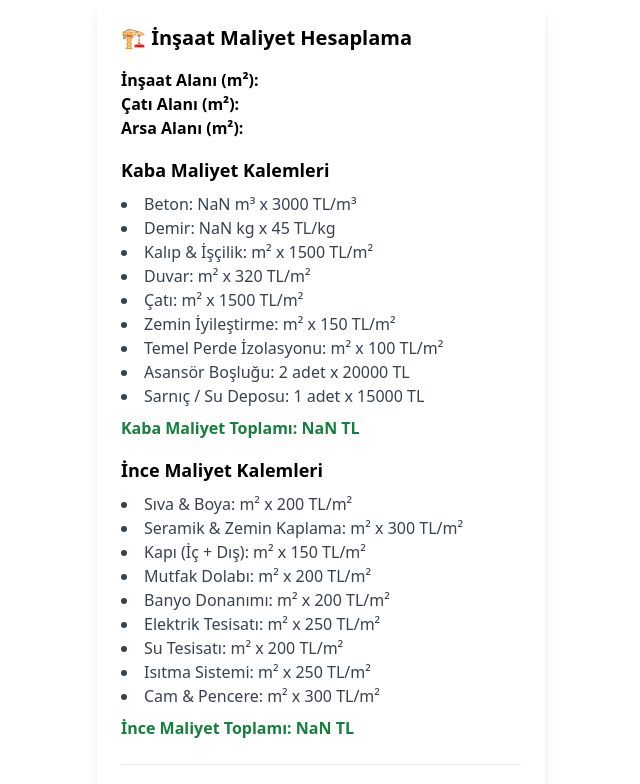
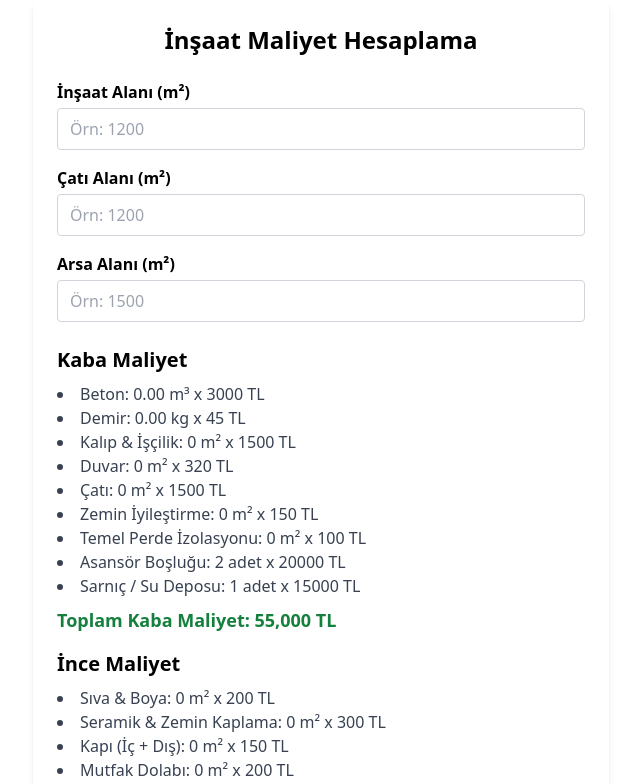
Before and after one commit to hasaannn327-source/Maliyet-hesab, a React (Create React App) app: page / in a window 1280 px wide. Shown: the top 784 px of the page, without its empty margins (319-959 px from the left). Built offline with nearby package versions, Linux system fonts and the light colour scheme; the HTML template or start-up script is replaced by a standard one.

Commit message:
Update App.js

```diff
--- a/src/App.js
+++ b/src/App.js
@@ -1,7 +1,10 @@
 import React, { useState } from "react";
 
-export default function MaliyetModulu({ insaatAlani, catiAlani, arsaAlani }) {
-  // --- SABİT BİRİM FİYATLAR ---
+export default function MaliyetModulu() {
+  const [insaatAlani, setInsaatAlani] = useState("");
+  const [catiAlani, setCatiAlani] = useState("");
+  const [arsaAlani, setArsaAlani] = useState("");
+
   const birimFiyat = {
     beton: 3000,
     demir: 45,
@@ -24,88 +27,116 @@ export default function MaliyetModulu({ insaatAlani, catiAlani, arsaAlani }) {
     camPencere: 300,
   };
 
-  // --- KABA MALİYET HESABI ---
+  // Girdi değerlerini float yap
+  const insaat = parseFloat(insaatAlani) || 0;
+  const cati = parseFloat(catiAlani) || 0;
+  const arsa = parseFloat(arsaAlani) || 0;
+
+  // Kaba maliyet hesaplama
   const kabaMaliyet =
-    insaatAlani * 0.35 * birimFiyat.beton +
-    insaatAlani * 40 * birimFiyat.demir +
-    insaatAlani * birimFiyat.kalipIscilik +
-    insaatAlani * birimFiyat.duvar +
-    catiAlani * birimFiyat.cati +
-    arsaAlani * birimFiyat.zeminIyilestirme +
-    insaatAlani * birimFiyat.temelPerdeIzolasyon +
-    2 * birimFiyat.asansorBoslugu + // 2 adet asansör sabit
-    1 * birimFiyat.sarnic; // 1 adet sarnıç sabit
+    insaat * 0.35 * birimFiyat.beton +
+    insaat * 40 * birimFiyat.demir +
+    insaat * birimFiyat.kalipIscilik +
+    insaat * birimFiyat.duvar +
+    cati * birimFiyat.cati +
+    arsa * birimFiyat.zeminIyilestirme +
+    insaat * birimFiyat.temelPerdeIzolasyon +
+    2 * birimFiyat.asansorBoslugu +
+    1 * birimFiyat.sarnic;
 
-  // --- İNCE MALİYET HESABI ---
+  // İnce maliyet hesaplama
   const inceMaliyet =
-    insaatAlani * birimFiyat.sivaBoya +
-    insaatAlani * birimFiyat.seramikZemin +
-    insaatAlani * birimFiyat.kapi +
-    insaatAlani * birimFiyat.mutfakDolabi +
-    insaatAlani * birimFiyat.banyo +
-    insaatAlani * birimFiyat.elektrik +
-    insaatAlani * birimFiyat.suTesisati +
-    insaatAlani * birimFiyat.isitma +
-    insaatAlani * birimFiyat.camPencere;
+    insaat * birimFiyat.sivaBoya +
+    insaat * birimFiyat.seramikZemin +
+    insaat * birimFiyat.kapi +
+    insaat * birimFiyat.mutfakDolabi +
+    insaat * birimFiyat.banyo +
+    insaat * birimFiyat.elektrik +
+    insaat * birimFiyat.suTesisati +
+    insaat * birimFiyat.isitma +
+    insaat * birimFiyat.camPencere;
 
-  // --- TOPLAM MALİYET ---
   const toplamMaliyet = kabaMaliyet + inceMaliyet;
 
   return (
-    <div className="p-6 max-w-md mx-auto bg-white rounded shadow-lg">
-      <h2 className="text-xl font-bold mb-4">🏗️ İnşaat Maliyet Hesaplama</h2>
+    <div className="max-w-xl mx-auto p-6 bg-white rounded-lg shadow-md">
+      <h1 className="text-2xl font-bold mb-6 text-center">İnşaat Maliyet Hesaplama</h1>
 
       <div className="mb-4">
-        <div>
-          <span className="font-semibold">İnşaat Alanı (m²): </span> {insaatAlani}
-        </div>
-        <div>
-          <span className="font-semibold">Çatı Alanı (m²): </span> {catiAlani}
-        </div>
-        <div>
-          <span className="font-semibold">Arsa Alanı (m²): </span> {arsaAlani}
-        </div>
+        <label className="block mb-1 font-semibold">İnşaat Alanı (m²)</label>
+        <input
+          type="number"
+          value={insaatAlani}
+          onChange={(e) => setInsaatAlani(e.target.value)}
+          className="w-full border border-gray-300 rounded px-3 py-2"
+          placeholder="Örn: 1200"
+          min="0"
+        />
       </div>
 
       <div className="mb-4">
-        <h3 className="text-lg font-semibold mb-2">Kaba Maliyet Kalemleri</h3>
-        <ul className="list-disc list-inside text-gray-700">
-          <li>Beton: {(insaatAlani * 0.35).toFixed(2)} m³ x {birimFiyat.beton} TL/m³</li>
-          <li>Demir: {(insaatAlani * 40).toFixed(2)} kg x {birimFiyat.demir} TL/kg</li>
-          <li>Kalıp & İşçilik: {insaatAlani} m² x {birimFiyat.kalipIscilik} TL/m²</li>
-          <li>Duvar: {insaatAlani} m² x {birimFiyat.duvar} TL/m²</li>
-          <li>Çatı: {catiAlani} m² x {birimFiyat.cati} TL/m²</li>
-          <li>Zemin İyileştirme: {arsaAlani} m² x {birimFiyat.zeminIyilestirme} TL/m²</li>
-          <li>Temel Perde İzolasyonu: {insaatAlani} m² x {birimFiyat.temelPerdeIzolasyon} TL/m²</li>
+        <label className="block mb-1 font-semibold">Çatı Alanı (m²)</label>
+        <input
+          type="number"
+          value={catiAlani}
+          onChange={(e) => setCatiAlani(e.target.value)}
+          className="w-full border border-gray-300 rounded px-3 py-2"
+          placeholder="Örn: 1200"
+          min="0"
+        />
+      </div>
+
+      <div className="mb-6">
+        <label className="block mb-1 font-semibold">Arsa Alanı (m²)</label>
+        <input
+          type="number"
+          value={arsaAlani}
+          onChange={(e) => setArsaAlani(e.target.value)}
+          className="w-full border border-gray-300 rounded px-3 py-2"
+          placeholder="Örn: 1500"
+          min="0"
+        />
+      </div>
+
+      <div className="mb-4">
+        <h2 className="text-xl font-semibold mb-2">Kaba Maliyet</h2>
+        <ul className="list-disc list-inside text-gray-700 mb-2">
+          <li>Beton: {(insaat * 0.35).toFixed(2)} m³ x {birimFiyat.beton} TL</li>
+          <li>Demir: {(insaat * 40).toFixed(2)} kg x {birimFiyat.demir} TL</li>
+          <li>Kalıp & İşçilik: {insaat} m² x {birimFiyat.kalipIscilik} TL</li>
+          <li>Duvar: {insaat} m² x {birimFiyat.duvar} TL</li>
+          <li>Çatı: {cati} m² x {birimFiyat.cati} TL</li>
+          <li>Zemin İyileştirme: {arsa} m² x {birimFiyat.zeminIyilestirme} TL</li>
+          <li>Temel Perde İzolasyonu: {insaat} m² x {birimFiyat.temelPerdeIzolasyon} TL</li>
           <li>Asansör Boşluğu: 2 adet x {birimFiyat.asansorBoslugu} TL</li>
           <li>Sarnıç / Su Deposu: 1 adet x {birimFiyat.sarnic} TL</li>
         </ul>
-        <div className="mt-2 font-semibold text-green-700">
-          Kaba Maliyet Toplamı: {kabaMaliyet.toLocaleString()} TL
+        <div className="font-bold text-green-700 text-lg">
+          Toplam Kaba Maliyet: {kabaMaliyet.toLocaleString()} TL
         </div>
       </div>
 
       <div>
-        <h3 className="text-lg font-semibold mb-2">İnce Maliyet Kalemleri</h3>
-        <ul className="list-disc list-inside text-gray-700">
-          <li>Sıva & Boya: {insaatAlani} m² x {birimFiyat.sivaBoya} TL/m²</li>
-          <li>Seramik & Zemin Kaplama: {insaatAlani} m² x {birimFiyat.seramikZemin} TL/m²</li>
-          <li>Kapı (İç + Dış): {insaatAlani} m² x {birimFiyat.kapi} TL/m²</li>
-          <li>Mutfak Dolabı: {insaatAlani} m² x {birimFiyat.mutfakDolabi} TL/m²</li>
-          <li>Banyo Donanımı: {insaatAlani} m² x {birimFiyat.banyo} TL/m²</li>
-          <li>Elektrik Tesisatı: {insaatAlani} m² x {birimFiyat.elektrik} TL/m²</li>
-          <li>Su Tesisatı: {insaatAlani} m² x {birimFiyat.suTesisati} TL/m²</li>
-          <li>Isıtma Sistemi: {insaatAlani} m² x {birimFiyat.isitma} TL/m²</li>
-          <li>Cam & Pencere: {insaatAlani} m² x {birimFiyat.camPencere} TL/m²</li>
+        <h2 className="text-xl font-semibold mb-2">İnce Maliyet</h2>
+        <ul className="list-disc list-inside text-gray-700 mb-2">
+          <li>Sıva & Boya: {insaat} m² x {birimFiyat.sivaBoya} TL</li>
+          <li>Seramik & Zemin Kaplama: {insaat} m² x {birimFiyat.seramikZemin} TL</li>
+          <li>Kapı (İç + Dış): {insaat} m² x {birimFiyat.kapi} TL</li>
+          <li>Mutfak Dolabı: {insaat} m² x {birimFiyat.mutfakDolabi} TL</li>
+          <li>Banyo Donanımı: {insaat} m² x {birimFiyat.banyo} TL</li>
+          <li>Elektrik Tesisatı: {insaat} m² x {birimFiyat.elektrik} TL</li>
+          <li>Su Tesisatı: {insaat} m² x {birimFiyat.suTesisati} TL</li>
+          <li>Isıtma Sistemi: {insaat} m² x {birimFiyat.isitma} TL</li>
+          <li>Cam & Pencere: {insaat} m² x {birimFiyat.camPencere} TL</li>
         </ul>
-        <div className="mt-2 font-semibold text-green-700">
-          İnce Maliyet Toplamı: {inceMaliyet.toLocaleString()} TL
+        <div className="font-bold text-green-700 text-lg">
+          Toplam İnce Maliyet: {inceMaliyet.toLocaleString()} TL
         </div>
       </div>
 
-      <div className="mt-6 text-xl font-bold border-t pt-4 text-blue-700">
+      <div className="mt-8 text-center text-2xl font-extrabold text-blue-800 border-t pt-4">
         Genel Toplam Maliyet: {toplamMaliyet.toLocaleString()} TL
       </div>
     </div>
   );
-}
+            }
```
